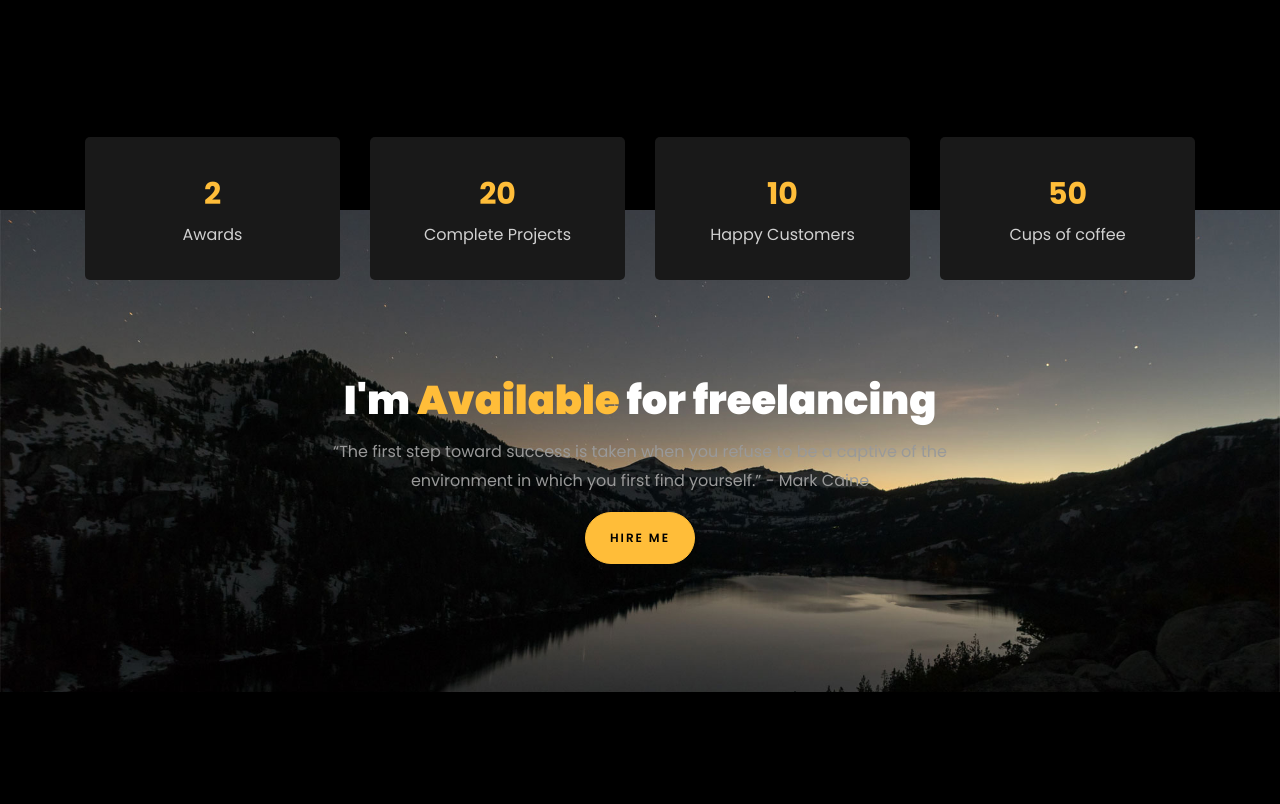
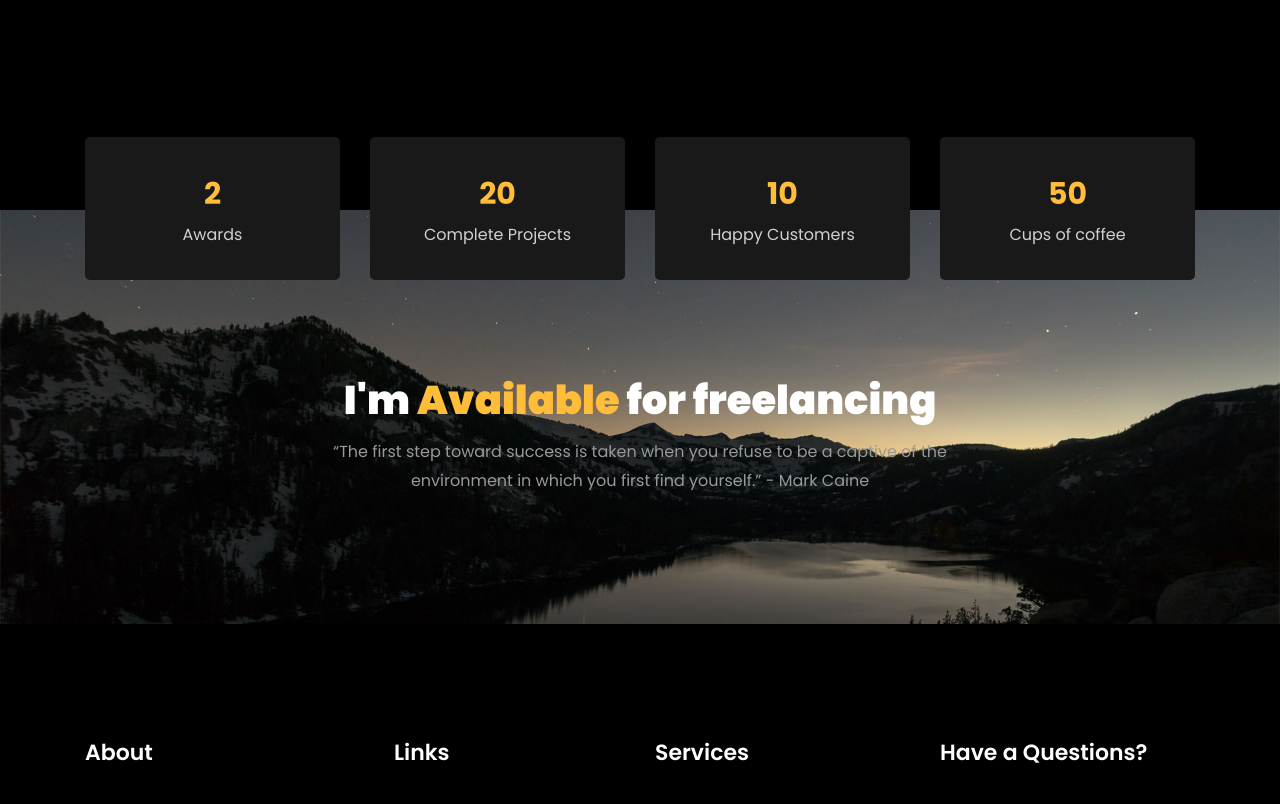
Before and after one commit to egobee/DjangoPersonalSite, a Django app: page / in a window 1280 px wide. Shown: the part 5680-6484 px from the top of the page. Run offline with Django 3.2, Linux system fonts and the light colour scheme; some libraries are stand-ins or nearby versions; some web fonts are replaced.

Commit message:
Hire me button delete

```diff
--- a/website/templates/home.html
+++ b/website/templates/home.html
@@ -458,7 +458,6 @@
 					<div class="col-md-7 ftco-animate text-center">
 						<h2>I'm <span>Available</span> for freelancing</h2>
 						<p>“The first step toward success is taken when you refuse to be a captive of the environment in which you first find yourself.” - Mark Caine</p>
-						<p> <a href="{% url 'contact' %}" class="btn btn-primary py-3 px-4">Hire me</a></p>
 					</div>
 				</div>
 			</div>
```
